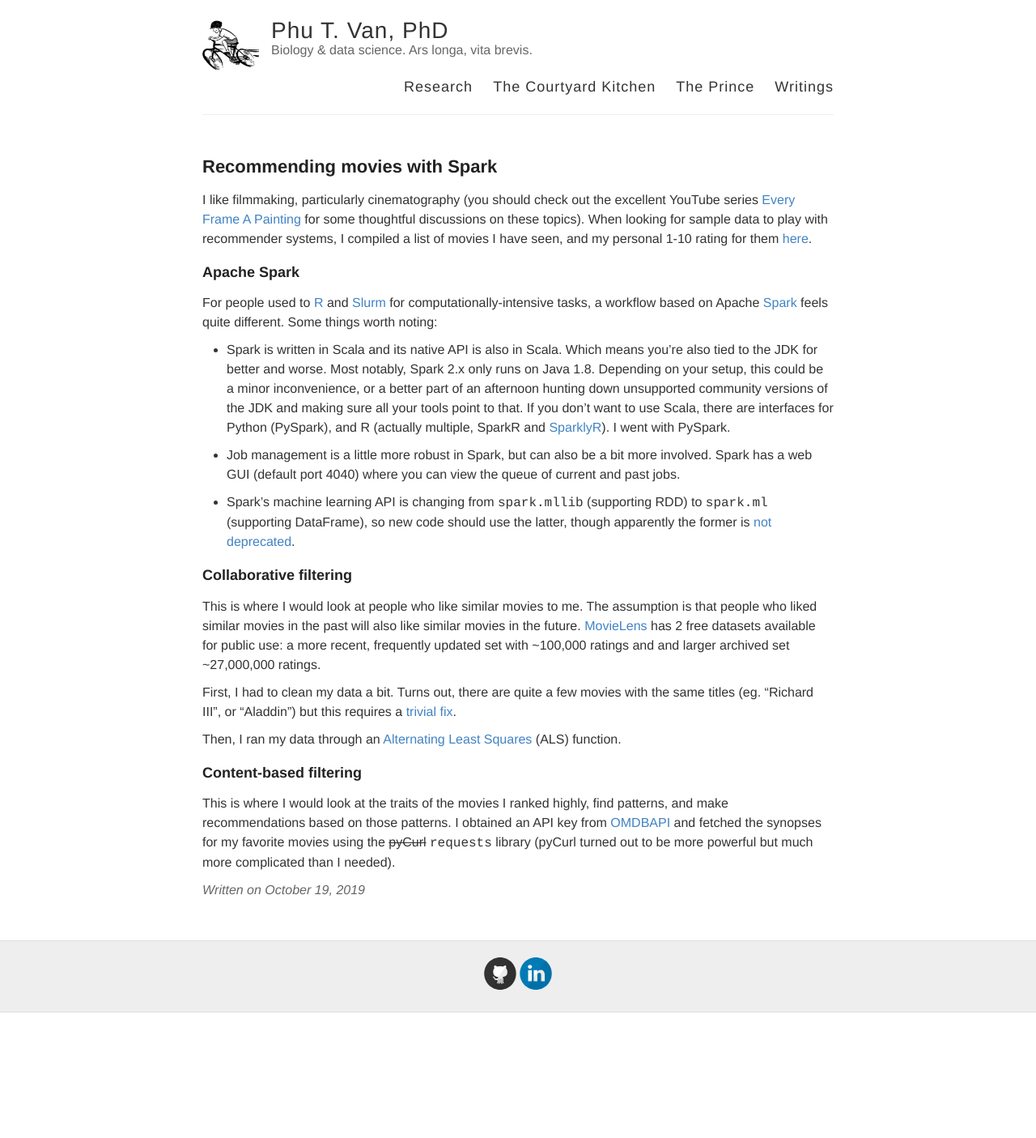
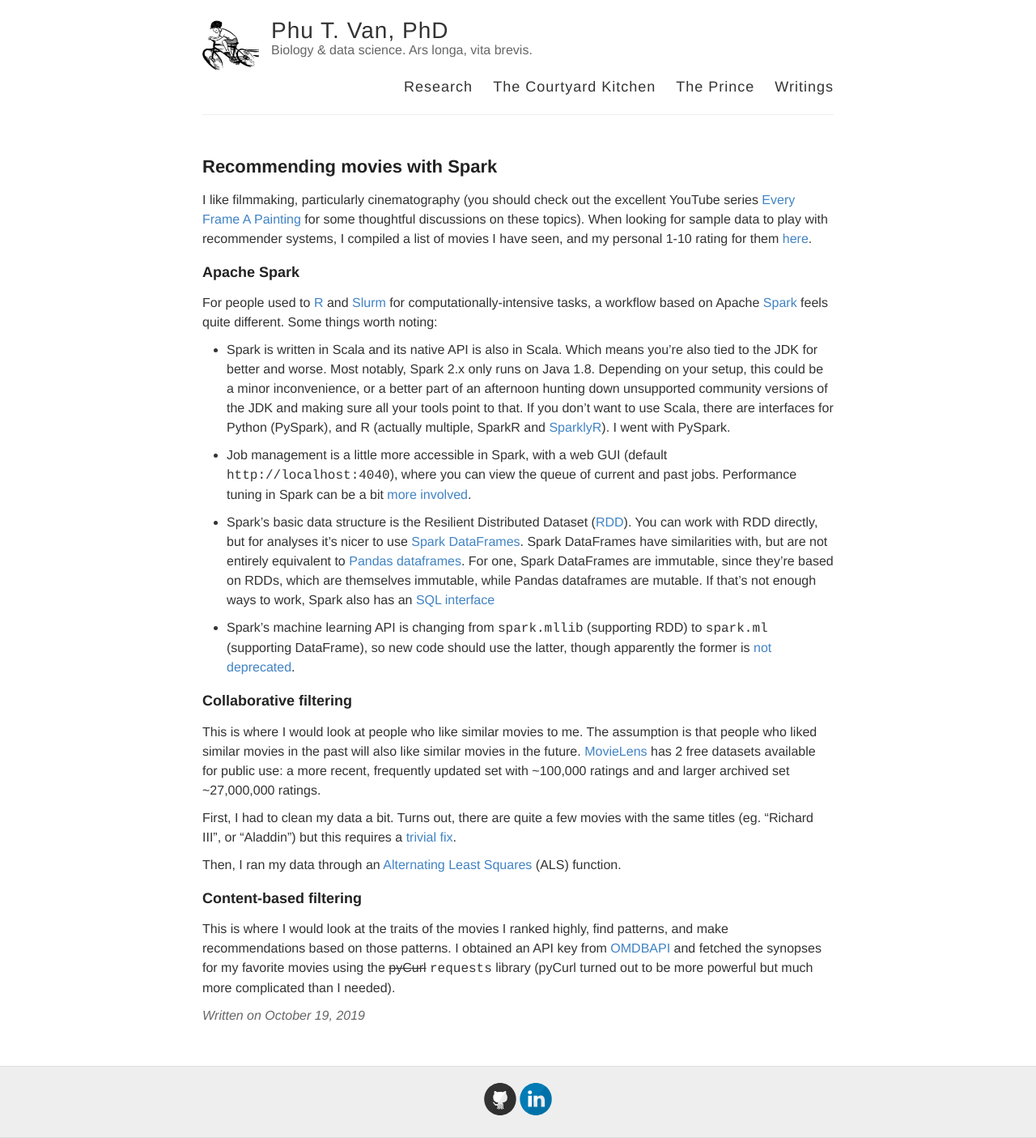
Before and after one commit to ptvan/ptvan.github.io, a Jekyll site: the page built from _posts/2019-10-19-movie-recommender-systems.md, in a window 1280 px wide. Shown: the whole page at 81% size. Built offline with Jekyll 4.4.1, drawn with Linux system fonts in a browser that asks for light colours; before the commit the page ends 1250 px from its top, so only the background shows below that.

Commit message:
updated Spark section of movie recommender post

```diff
--- a/_posts/2019-10-19-movie-recommender-systems.md
+++ b/_posts/2019-10-19-movie-recommender-systems.md
@@ -11,9 +11,12 @@ For people used to [R](https://r-project.org) and [Slurm](https://slurm.schedmd.
 
 * Spark is written in Scala and its native API is also in Scala. Which means you're also tied to the JDK for better and worse. Most notably, Spark 2.x only runs on Java 1.8. Depending on your setup, this could be a minor inconvenience, or a better part of an afternoon hunting down unsupported community versions of the JDK and making sure all your tools point to that. If you don't want to use Scala, there are interfaces for Python (PySpark), and R (actually multiple, SparkR and [SparklyR](https://spark.rstudio.com/)). I went with PySpark.
 
-* Job management is a little more robust in Spark, but can also be a bit more involved. Spark has a web GUI (default port 4040) where you can view the queue of current and past jobs.
+* Job management is a little more accessible in Spark, with a web GUI (default `http://localhost:4040`), where you can view the queue of current and past jobs. Performance tuning in Spark can be a bit [more involved](https://spark.apache.org/docs/latest/tuning.html).
+
+* Spark's basic data structure is the Resilient Distributed Dataset ([RDD](https://spark.apache.org/docs/latest/rdd-programming-guide.html)). You can work with RDD directly, but for analyses it's nicer to use [Spark DataFrames](https://spark.apache.org/docs/latest/sql-programming-guide.html). Spark DataFrames have similarities with, but are not entirely equivalent to [Pandas dataframes](https://pandas.pydata.org/pandas-docs/stable/getting_started/dsintro.html#dataframe). For one, Spark DataFrames are immutable, since they're based on RDDs, which are themselves immutable, while Pandas dataframes are mutable. If that's not enough ways to work, Spark also has an [SQL interface](https://spark.apache.org/sql/)
 
 * Spark's machine learning API is changing from `spark.mllib` (supporting RDD) to `spark.ml` (supporting DataFrame), so new code should use the latter, though apparently the former is [not deprecated](https://spark.apache.org/docs/latest/ml-guide.html#announcement-dataframe-based-api-is-primary-api).
+
 
 ### Collaborative filtering
 
```
